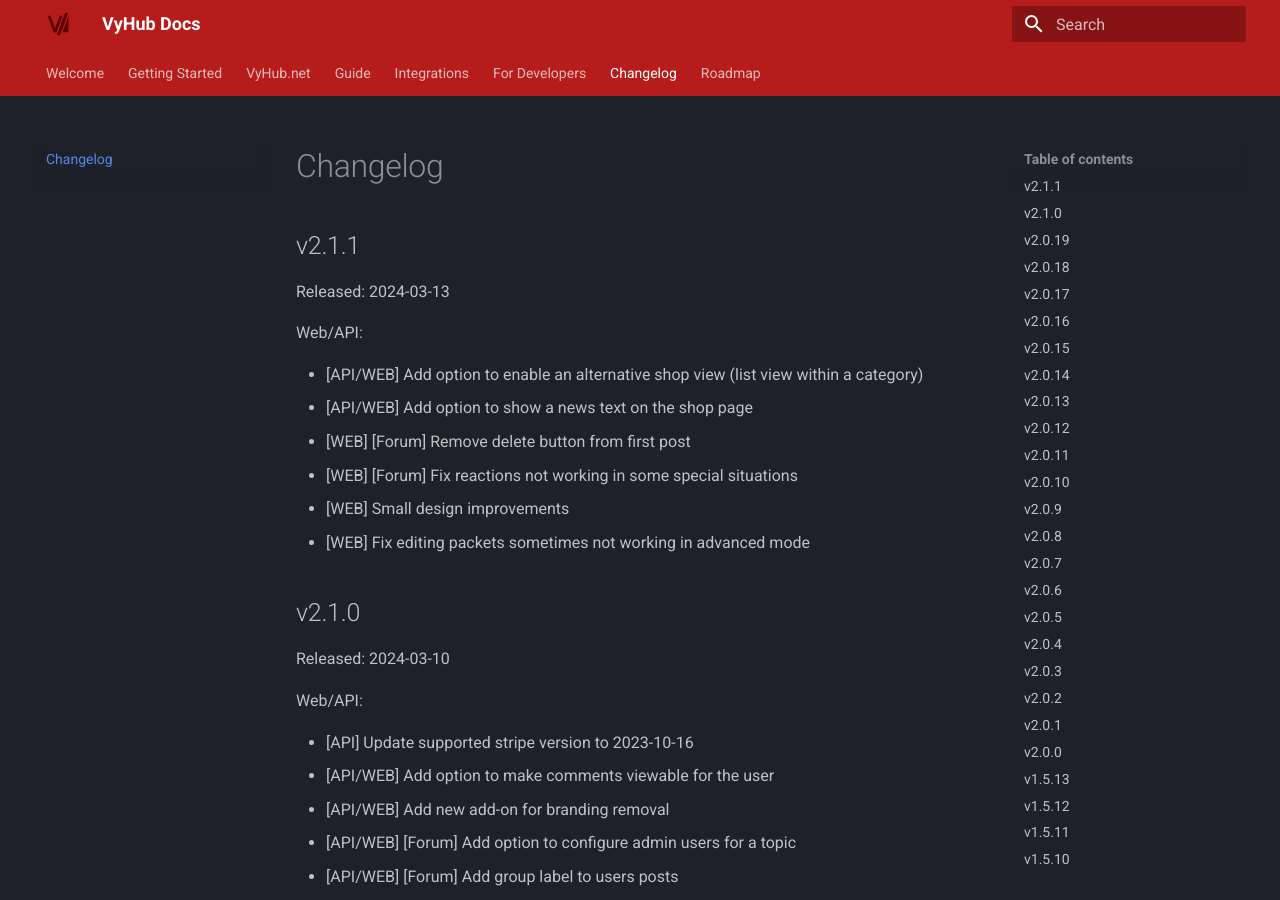
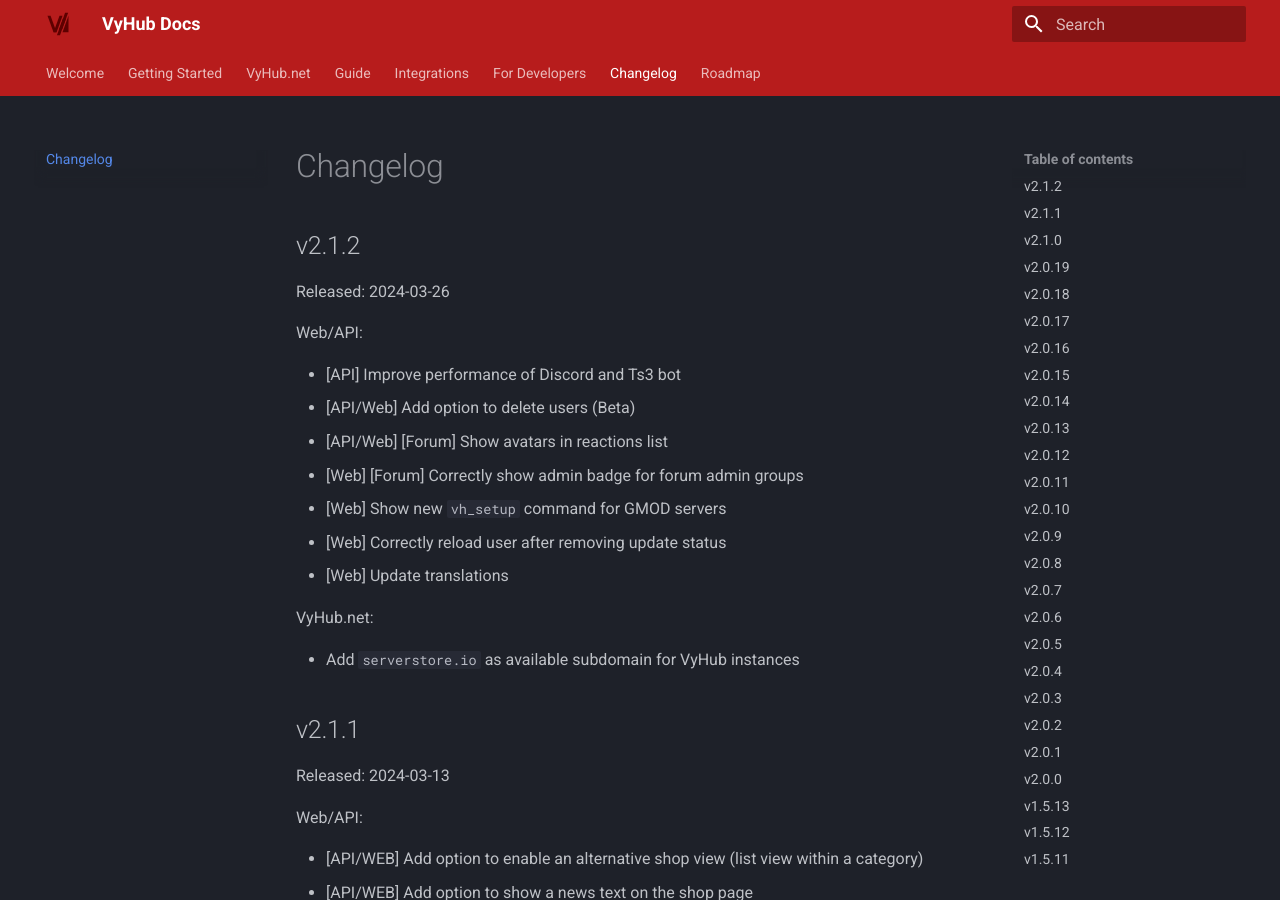
Before and after one commit to nyx-project/vyhub-documentation, an MkDocs documentation site: the page built from docs/changelog.md, in a window 1280 px wide and 900 px high. Built offline with MkDocs 1.6.1 and Material for MkDocs 9.7.7, drawn with Linux system fonts in a browser that asks for light colours; the version menu is left out.

Commit message:
Add changelog 2.1.2

```diff
--- a/docs/changelog.md
+++ b/docs/changelog.md
@@ -1,4 +1,22 @@
 # Changelog
+
+## v2.1.2
+
+Released: 2024-03-26
+
+Web/API:
+
+- [API] Improve performance of Discord and Ts3 bot
+- [API/Web] Add option to delete users (Beta)
+- [API/Web] [Forum] Show avatars in reactions list
+- [Web] [Forum] Correctly show admin badge for forum admin groups
+- [Web] Show new `vh_setup` command for GMOD servers
+- [Web] Correctly reload user after removing update status
+- [Web] Update translations
+
+VyHub.net:
+
+- Add `serverstore.io` as available subdomain for VyHub instances
 
 ## v2.1.1
 
```
